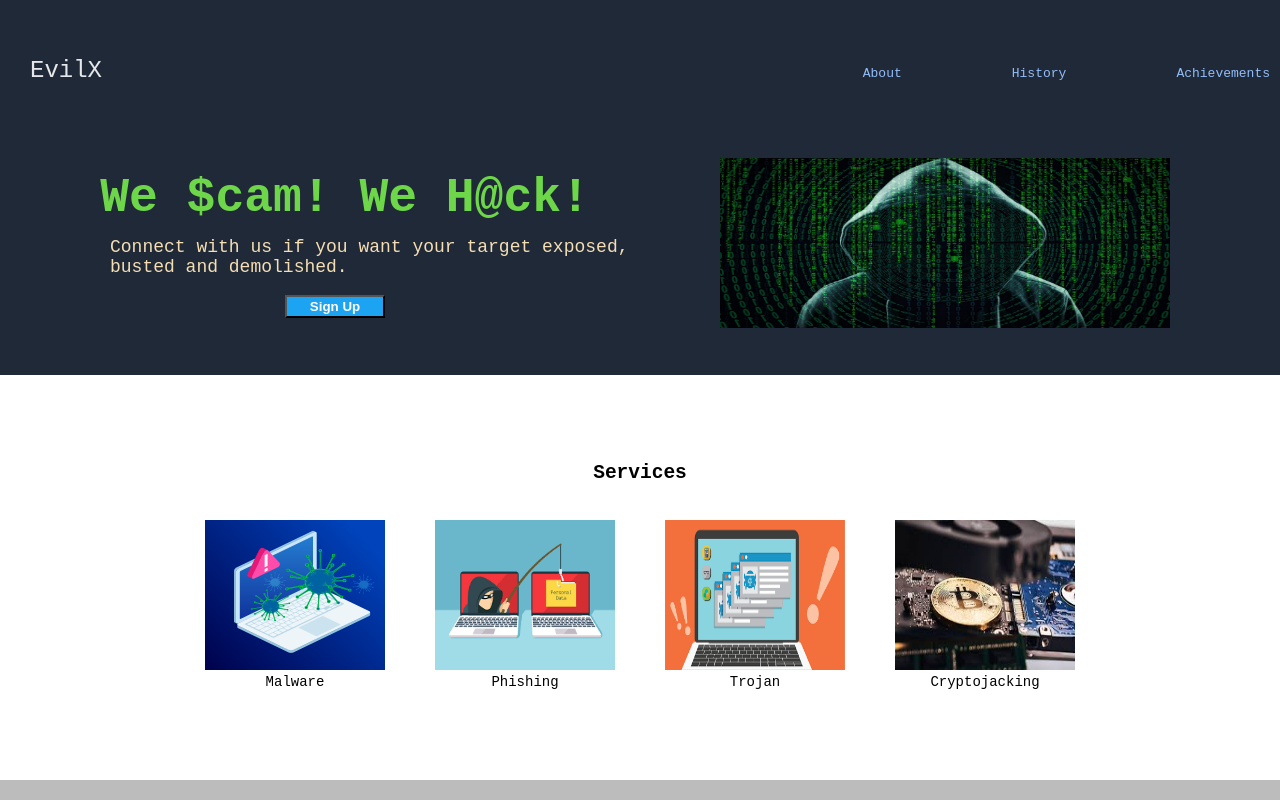
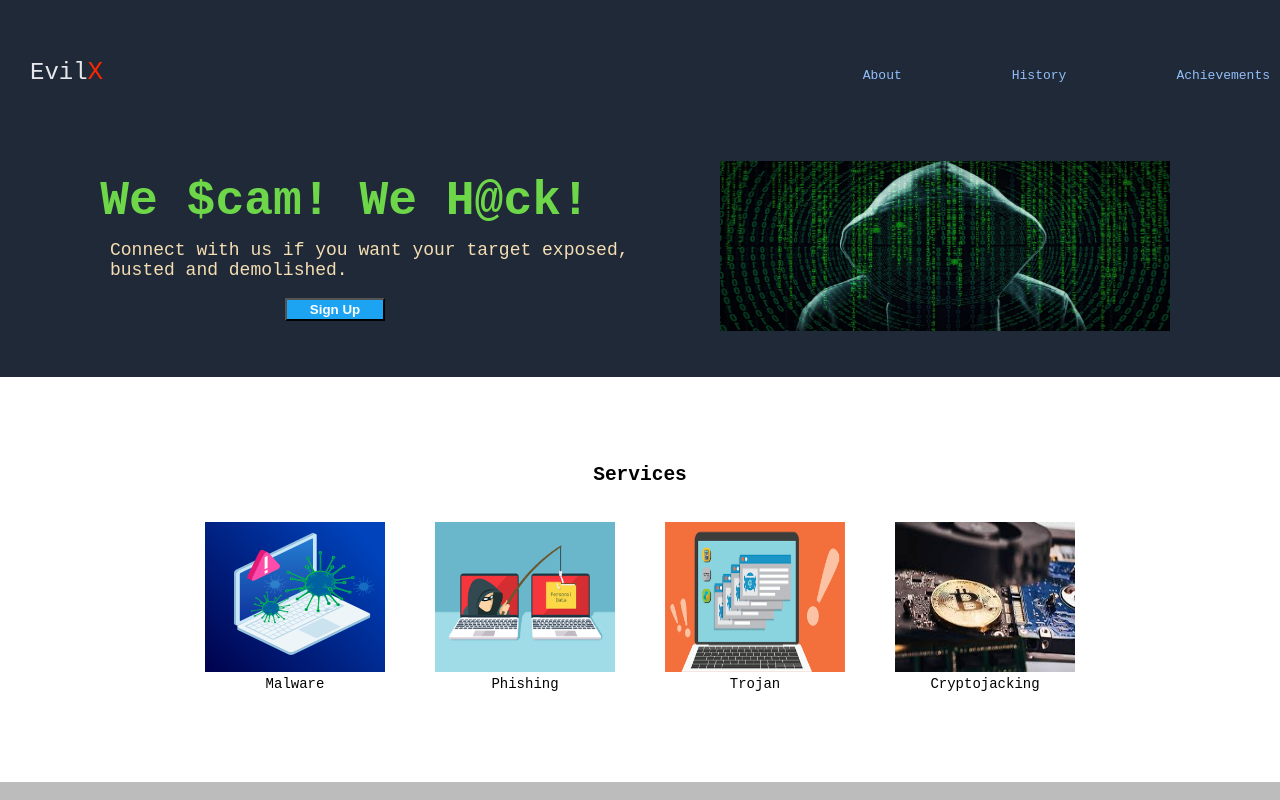
Before and after one commit to AvsekR/EvilX, a plain HTML site: page index.html in a window 1280 px wide. Shown: the top 800 px of the page. Drawn offline with Linux system fonts and the light colour scheme.

Commit message:
updated logo style

```diff
--- a/index.html
+++ b/index.html
@@ -10,7 +10,7 @@
 
     <div class="header">
       <div class="a">
-        <div class="logo">EvilX</div>
+        <div class="logo">Evil<span class="log">X</span></div>
          <a href="#">About</a>
          <a href="#">History</a>
          <a href="#">Achievements</a>
--- a/style.css
+++ b/style.css
@@ -5,6 +5,11 @@ body {
     height: 200vh;
     display: flex;
     flex-direction: column;
+}
+
+.log {
+    color: #ff2600f8;
+    font-size: 26px;
 }
 
 .header {
```
